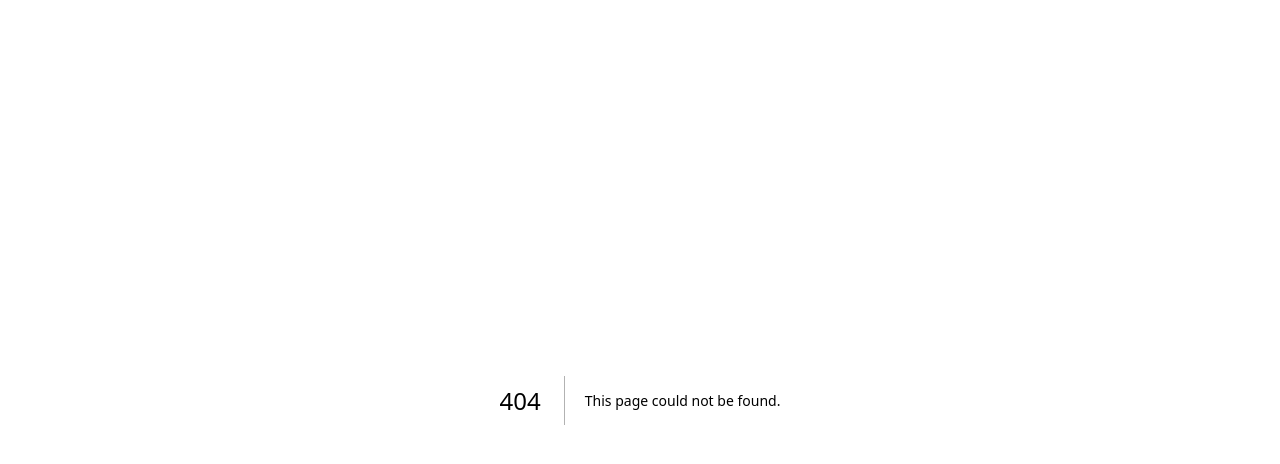
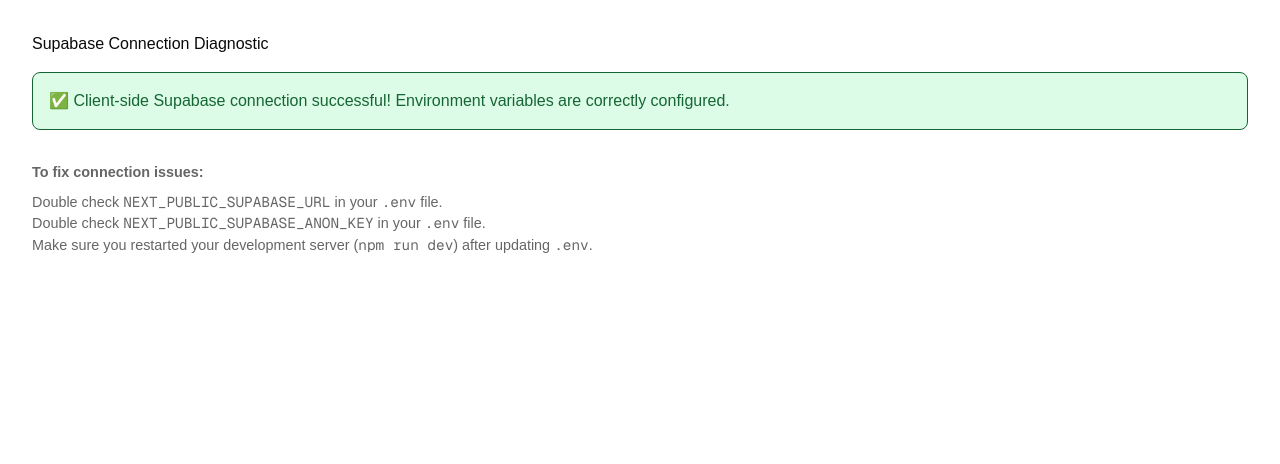
Before and after one commit to Sunny496167/AiShortGeneratorScheduler, a Next.js app: page /supabase-test in a window 1280 px wide. Before the commit this address had no page. Shown: the top 464 px of the page. Built offline with nearby package versions, Linux system fonts and the light colour scheme; no server answers.

Commit message:
setup subabase

```diff
--- /dev/null
+++ b/app/supabase-test/page.tsx
@@ -0,0 +1,63 @@
+'use client'
+
+import { createClient } from '@/lib/supabase/client'
+import { useEffect, useState } from 'react'
+
+export default function SupabaseTestPage() {
+  const [status, setStatus] = useState<'testing' | 'success' | 'fail'>('testing')
+  const [errorMsg, setErrorMsg] = useState<string | null>(null)
+
+  useEffect(() => {
+    async function testConnection() {
+      const supabase = createClient()
+      try {
+        // Try a simple ping by fetching the current user session
+        const { error } = await supabase.auth.getSession()
+
+        if (error) {
+          setStatus('fail')
+          setErrorMsg(error.message)
+        } else {
+          setStatus('success')
+        }
+      } catch (err: any) {
+        setStatus('fail')
+        setErrorMsg(err.message)
+      }
+    }
+
+    testConnection()
+  }, [])
+
+  return (
+    <div style={{ padding: '2rem', fontFamily: 'sans-serif' }}>
+      <h1>Supabase Connection Diagnostic</h1>
+      <div style={{
+        marginTop: '1rem',
+        padding: '1rem',
+        borderRadius: '8px',
+        backgroundColor: status === 'testing' ? '#eee' : status === 'success' ? '#dcfce7' : '#fee2e2',
+        color: status === 'testing' ? '#333' : status === 'success' ? '#166534' : '#991b1b',
+        border: '1px solid currentColor'
+      }}>
+        {status === 'testing' && 'Testing connection...'}
+        {status === 'success' && '✅ Client-side Supabase connection successful! Environment variables are correctly configured.'}
+        {status === 'fail' && (
+          <div>
+            <p>❌ Connection failed.</p>
+            <p style={{ fontSize: '0.8rem', marginTop: '0.5rem' }}><strong>Error:</strong> {errorMsg}</p>
+          </div>
+        )}
+      </div>
+
+      <div style={{ marginTop: '2rem', fontSize: '0.9rem', color: '#666' }}>
+        <p><strong>To fix connection issues:</strong></p>
+        <ul style={{ marginTop: '0.5rem' }}>
+          <li>Double check <code>NEXT_PUBLIC_SUPABASE_URL</code> in your <code>.env</code> file.</li>
+          <li>Double check <code>NEXT_PUBLIC_SUPABASE_ANON_KEY</code> in your <code>.env</code> file.</li>
+          <li>Make sure you restarted your development server (<code>npm run dev</code>) after updating <code>.env</code>.</li>
+        </ul>
+      </div>
+    </div>
+  )
+}
--- /dev/null
+++ b/lib/supabase/client.ts
@@ -0,0 +1,8 @@
+import { createBrowserClient } from '@supabase/ssr'
+
+export function createClient() {
+  return createBrowserClient(
+    process.env.NEXT_PUBLIC_SUPABASE_URL!,
+    process.env.NEXT_PUBLIC_SUPABASE_ANON_KEY!
+  )
+}
--- /dev/null
+++ b/lib/supabase/middleware.ts
@@ -0,0 +1,39 @@
+import { createServerClient } from '@supabase/ssr'
+import { NextResponse, type NextRequest } from 'next/server'
+
+export async function updateSession(request: NextRequest) {
+  let supabaseResponse = NextResponse.next({
+    request,
+  })
+
+  const supabase = createServerClient(
+    process.env.NEXT_PUBLIC_SUPABASE_URL!,
+    process.env.NEXT_PUBLIC_SUPABASE_ANON_KEY!,
+    {
+      cookies: {
+        getAll() {
+          return request.cookies.getAll()
+        },
+        setAll(cookiesToSet) {
+          cookiesToSet.forEach(({ name, value, options }) => request.cookies.set(name, value))
+          supabaseResponse = NextResponse.next({
+            request,
+          })
+          cookiesToSet.forEach(({ name, value, options }) =>
+            supabaseResponse.cookies.set(name, value, options)
+          )
+        },
+      },
+    }
+  )
+
+  // IMPORTANT: Avoid writing any logic between createServerClient and
+  // supabase.auth.getUser(). A simple mistake could make it very hard to debug
+  // issues with users being randomly logged out.
+
+  const {
+    data: { user },
+  } = await supabase.auth.getUser()
+
+  return supabaseResponse
+}
--- /dev/null
+++ b/lib/supabase/server.ts
@@ -0,0 +1,29 @@
+import { createServerClient } from '@supabase/ssr'
+import { cookies } from 'next/headers'
+
+export async function createClient() {
+  const cookieStore = await cookies()
+
+  return createServerClient(
+    process.env.NEXT_PUBLIC_SUPABASE_URL!,
+    process.env.NEXT_PUBLIC_SUPABASE_ANON_KEY!,
+    {
+      cookies: {
+        getAll() {
+          return cookieStore.getAll()
+        },
+        setAll(cookiesToSet) {
+          try {
+            cookiesToSet.forEach(({ name, value, options }) =>
+              cookieStore.set(name, value, options)
+            )
+          } catch {
+            // The `setAll` method was called from a Server Component.
+            // This can be ignored if you have middleware refreshing
+            // user sessions.
+          }
+        },
+      },
+    }
+  )
+}
--- /dev/null
+++ b/middleware.ts
@@ -0,0 +1,19 @@
+import { type NextRequest } from 'next/server'
+import { updateSession } from '@/lib/supabase/middleware'
+
+export async function middleware(request: NextRequest) {
+  return await updateSession(request)
+}
+
+export const config = {
+  matcher: [
+    /*
+     * Match all request paths except for the ones starting with:
+     * - _next/static (static files)
+     * - _next/image (image optimization files)
+     * - favicon.ico (favicon file)
+     * Feel free to modify this pattern to include more paths.
+     */
+    '/((?!_next/static|_next/image|favicon.ico|.*\\.(?:svg|png|jpg|jpeg|gif|webp)$).*)',
+  ],
+}
--- a/package.json
+++ b/package.json
@@ -10,6 +10,8 @@
   },
   "dependencies": {
     "@base-ui/react": "^1.3.0",
+    "@supabase/ssr": "^0.9.0",
+    "@supabase/supabase-js": "^2.99.3",
     "class-variance-authority": "^0.7.1",
     "clsx": "^2.1.1",
     "cmdk": "^1.1.1",
```
Also changed, not shown: 1 other file (tests, documents, lock files or other folders).
